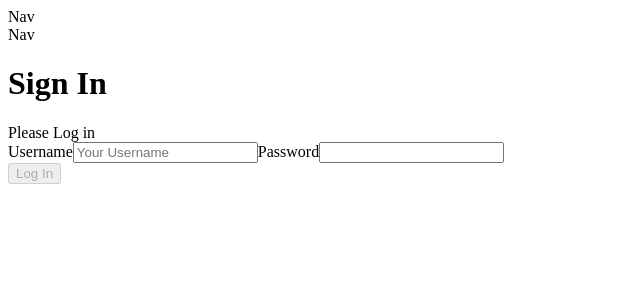
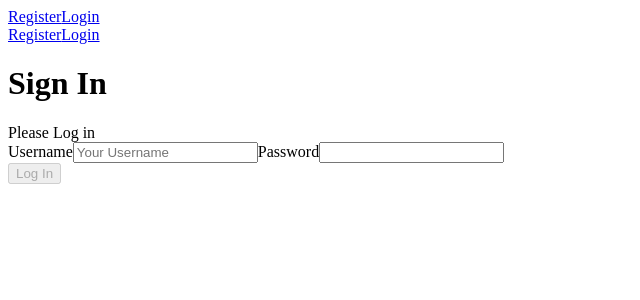
Before and after one commit to rannkimm/JLCsings, a React (Create React App) app: page /login in a window 1280 px wide. Shown: the top 300 px of the page, without its empty margins (0-640 px from the left). Built offline with nearby package versions, Linux system fonts and the light colour scheme.

Commit message:
created services for user

```diff
--- a/src/App.js
+++ b/src/App.js
@@ -7,6 +7,7 @@ import Landing from './pages/Landing'
 import Register from './pages/Register'
 import Login from './pages/Login'
 import Home from './pages/Home'
+import MyMusic from './pages/MyMusic'
 import Nav from './components/Nav'
 
 function App() {
@@ -27,7 +28,7 @@ function App() {
     setUser(null)
     toggleAuthenticated(false);
     localStorage.clear();
-    navigate('/home')
+    navigate('/')
   }
 
   useEffect(() => {
@@ -51,7 +52,8 @@ function App() {
         <Route path="/register" element={ <Register /> } />
         <Route path="/login" element={ <Login setUser={setUser}
           toggleAuthenticated={toggleAuthenticated} /> } />
-        <Route path="/" element={ <Home /> } />
+        <Route path="/home" element={ <Home /> } />
+        <Route path="/mymusic" element={ <MyMusic /> } />
        </Routes>
      </main>
     </div>
--- a/src/components/MusicDetails.jsx
+++ b/src/components/MusicDetails.jsx
@@ -7,3 +7,8 @@ const MusicDetails = () => {
 }
 
 export default MusicDetails
+
+
+//show detail of each usermusics
+//link to user
+//link to musicsheet (sheetbyid)
--- a/src/components/Nav.jsx
+++ b/src/components/Nav.jsx
@@ -1,8 +1,29 @@
-const Nav = () => {
+import { Link } from 'react-router-dom'
 
+const Nav = ({ authenticated, user, handleLogOut }) => {
+    let authenticatedOptions
+    if(user) {
+        authenticatedOptions = (
+            <div>
+                <Link to="/home">Home</Link>
+                <Link to="/mymusic">My Music</Link>
+                <Link onClick={handleLogOut} to="/">Log Out</Link>
+            </div>
+        )
+    }
+    const publicOptions = (
+        <div>
+            <Link to="/register">Register</Link>
+            <Link to="/login">Login</Link>
+        </div>
+    )
 
     return (
-        <div>Nav</div>
+        <div>
+            <div>
+                {authenticated && user ? authenticatedOptions : publicOptions}
+            </div>
+        </div>
     )
 }
 
--- a/src/components/SheetById.jsx
+++ b/src/components/SheetById.jsx
@@ -7,3 +7,6 @@ const SheetById = () => {
 }
 
 export default SheetById
+
+//back button to musicdetails
+//download sheet image
--- a/src/components/SheetForm.jsx
+++ b/src/components/SheetForm.jsx
@@ -7,3 +7,4 @@ const SheetForm = () => {
 }
 
 export default SheetForm
+//create sheet
--- a/src/components/SheetsByKey.jsx
+++ b/src/components/SheetsByKey.jsx
@@ -7,3 +7,5 @@ const SheetsByKey = () => {
 }
 
 export default SheetsByKey
+
+//
--- a/src/components/UserMusics.jsx
+++ b/src/components/UserMusics.jsx
@@ -7,3 +7,5 @@ const UserMusics = () => {
 }
 
 export default UserMusics
+
+// render all music from user with just title that is linked to musicdetails
--- a/src/pages/Home.js
+++ b/src/pages/Home.js
@@ -7,3 +7,7 @@ const Home = () => {
 }
 
 export default Home
+
+
+// list of all musics just showing title
+// title should navigate to the MusicDetails component
--- a/src/pages/Login.js
+++ b/src/pages/Login.js
@@ -23,7 +23,7 @@ const Login = (props) => {
         localStorage.setItem('user', payload.id)
         props.setUser(payload)
         props.toggleAuthenticated(true)
-         navigate('/posts')
+         navigate('/home')
     }
     return (
         <div>
```
Also changed, not shown: src/services/MusicServices.js (added, +10 -0 lines), src/services/UserServices.js (added, +10 -0 lines), src/services/Listservices.js (deleted).
